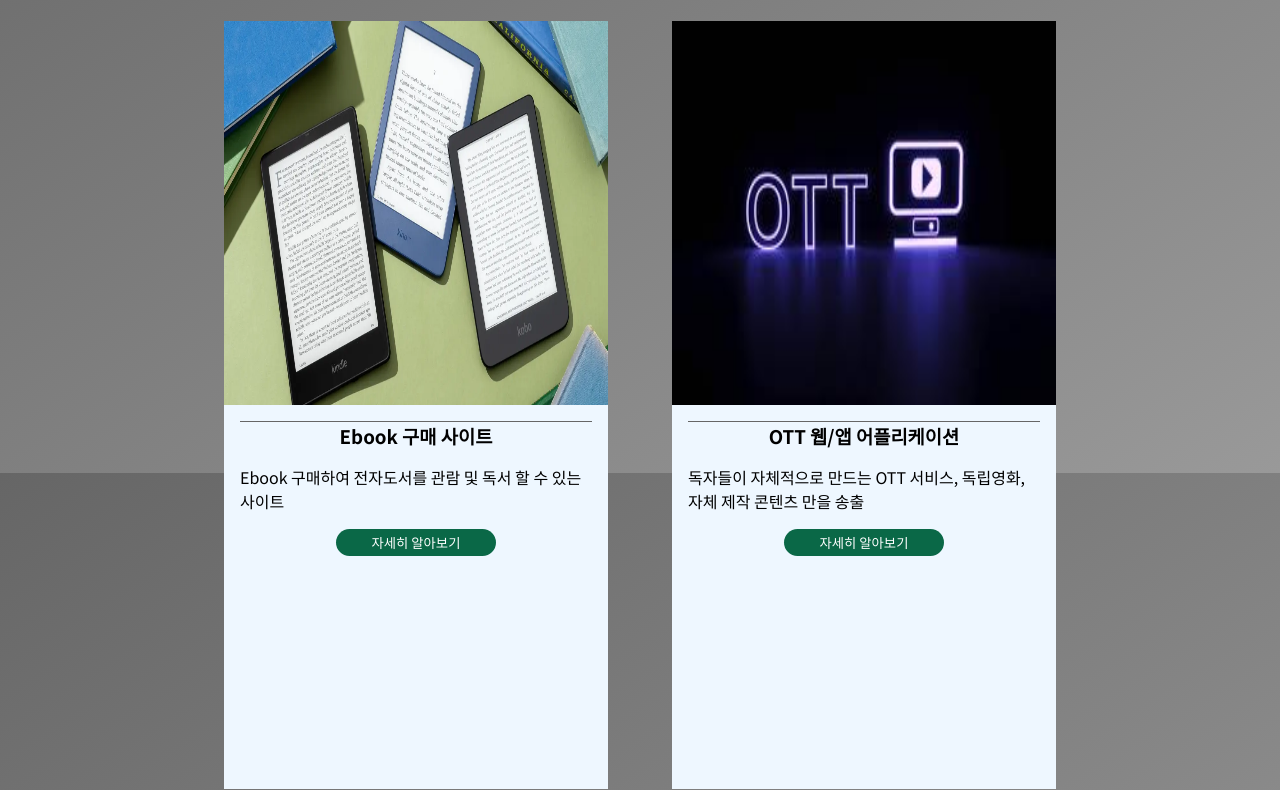
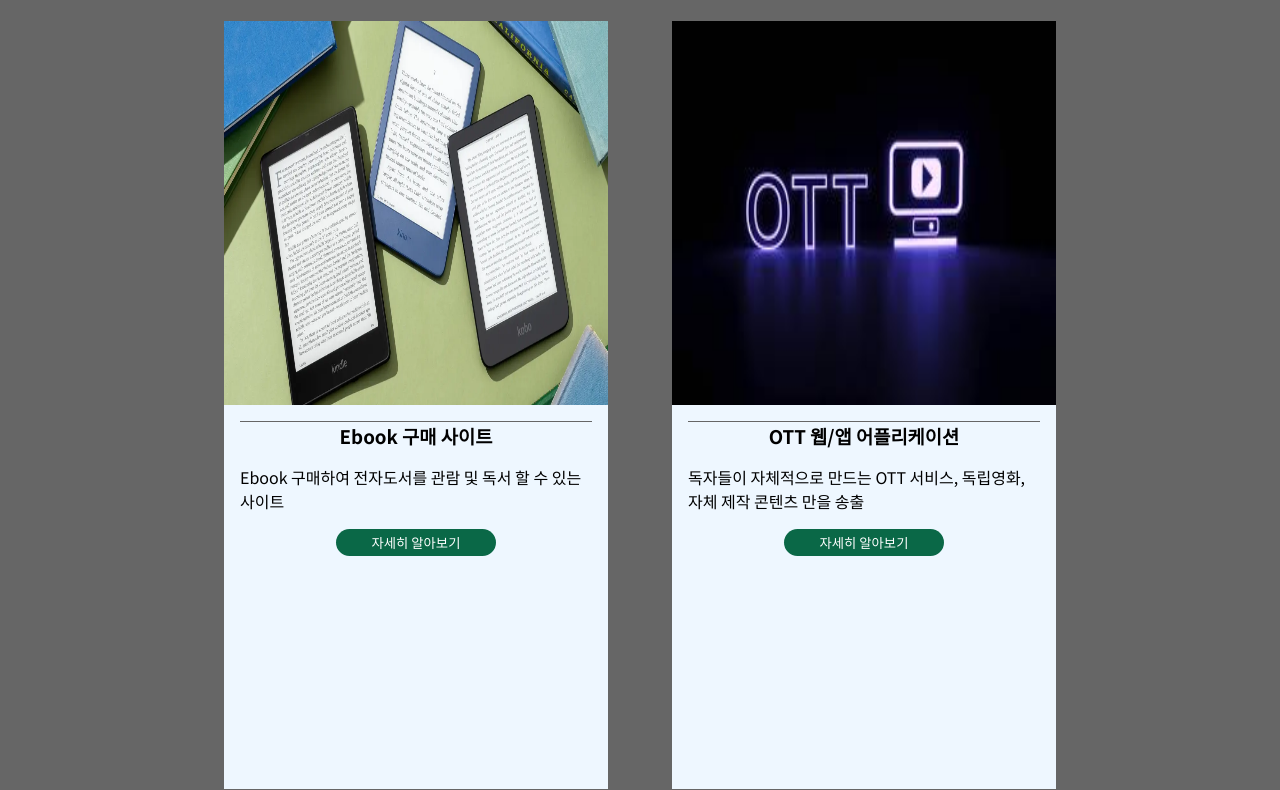
Before and after one commit to ykdman/github.co, a plain HTML site: page index.html in a window 1280 px wide. Shown: the part 327-1117 px from the top of the page. Drawn offline with Linux system fonts and the light colour scheme.

Commit message:
change background

```diff
--- a/style/index.css
+++ b/style/index.css
@@ -17,7 +17,8 @@ body {
   display: flex;
   flex-direction: column;
   align-items: center;
-  background: linear-gradient(to bottom right, #666666, #999999);
+  /* background: linear-gradient(to bottom right, #666666, #999999); */
+  background-color: #666666;
   height: 100vh;
 }
 
```
